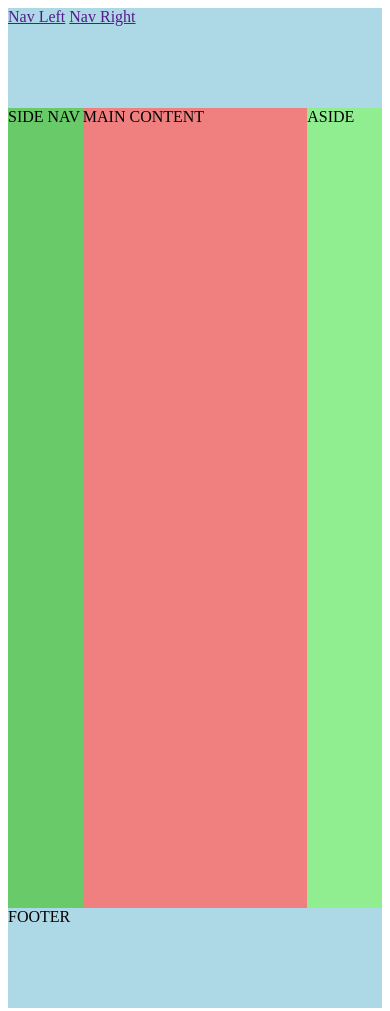
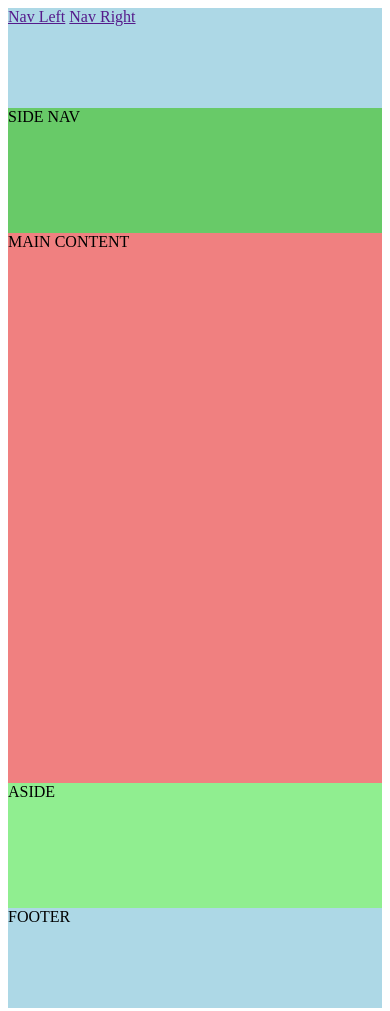
Before and after one commit to Rion5/AdvancedWebDeveloperExercises, a plain HTML site: page CSS/Flexbox/HolyGrailLayout/index.html in a window 390 px wide. Drawn offline with Linux system fonts and the light colour scheme.

Commit message:
4) Add media query to set main div to flex-direciton column. Also set main flex-grow values

```diff
--- a/CSS/Flexbox/HolyGrailLayout/index.css
+++ b/CSS/Flexbox/HolyGrailLayout/index.css
@@ -10,22 +10,31 @@ main{
 }
 
 article{
+    background: lightcoral;
     flex-basis: 60%;
-    background: lightcoral;
+    flex-grow: 5; /*Article will grow 5x faster than nav and aside*/
 }
 
 nav{
-    flex-basis: 20%;
     background: rgb(104, 202, 104);
     order: -1;
+    flex-basis: 20%;
+    flex-grow: 1;
 }
 
 aside{
     flex-basis: 20%;
     background:lightgreen;
+    flex-grow: 1;
 }
 
 header, footer{
     background: lightblue;
     flex-basis: 100px;
 }
+
+@media screen and (max-width: 640px){
+    main{
+        flex-direction: column;
+    }
+}
```
